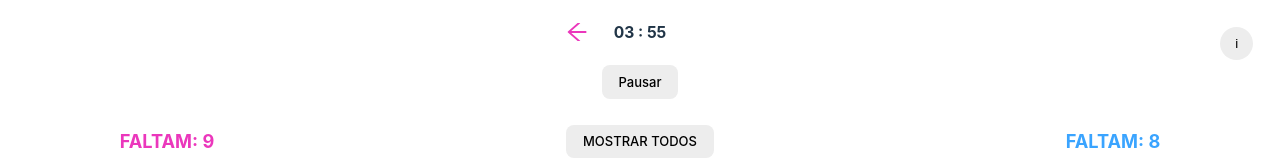
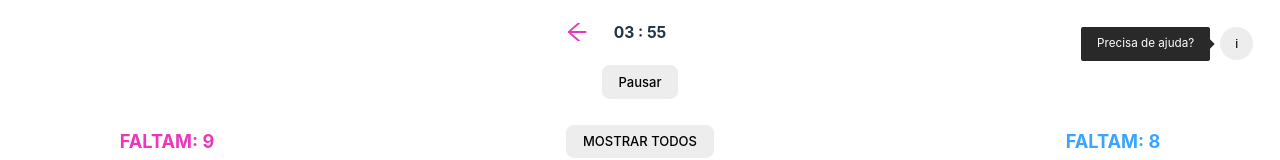
Before and after one commit to GustavoRCarvalho/codenames-web, a React (Vite) app: page /offline in a window 1280 px wide. Shown: the top 160 px of the page. Built offline with nearby package versions, Linux system fonts and the light colour scheme; no server answers.

Commit message:
add: tooltip to help button on offline game page

```diff
--- a/src/components/Game/Help/HelpButton.jsx
+++ b/src/components/Game/Help/HelpButton.jsx
@@ -1,9 +1,11 @@
 import { useState } from "react"
 import { styled } from "styled-components"
 import { Help } from "./Help"
+import { ToolTipCustom } from "../../common/ToolTipCustom"
 
 export const HelpButton = () => {
   const [modal, setModal] = useState(false)
+  const [helpToolTip, setHelpToolTip] = useState(true)
 
   const handleClickClose = () => {
     setModal(false)
@@ -11,7 +13,22 @@ export const HelpButton = () => {
 
   return (
     <>
-      {!modal && <Button onClick={() => setModal(true)}>i</Button>}
+      {!modal && (
+        <Button
+          onMouseOver={() => setHelpToolTip(true)}
+          onMouseLeave={() => setHelpToolTip(false)}
+          data-tooltip-id="HelpButton"
+          onClick={() => setModal(true)}
+        >
+          i
+        </Button>
+      )}
+      <ToolTipCustom
+        isOpen={helpToolTip}
+        id="HelpButton"
+        place="left"
+        content={"Precisa de ajuda?"}
+      />
       <Modal $show={modal}>
         {modal && <Button onClick={handleClickClose}>X</Button>}
         <Help />
```
